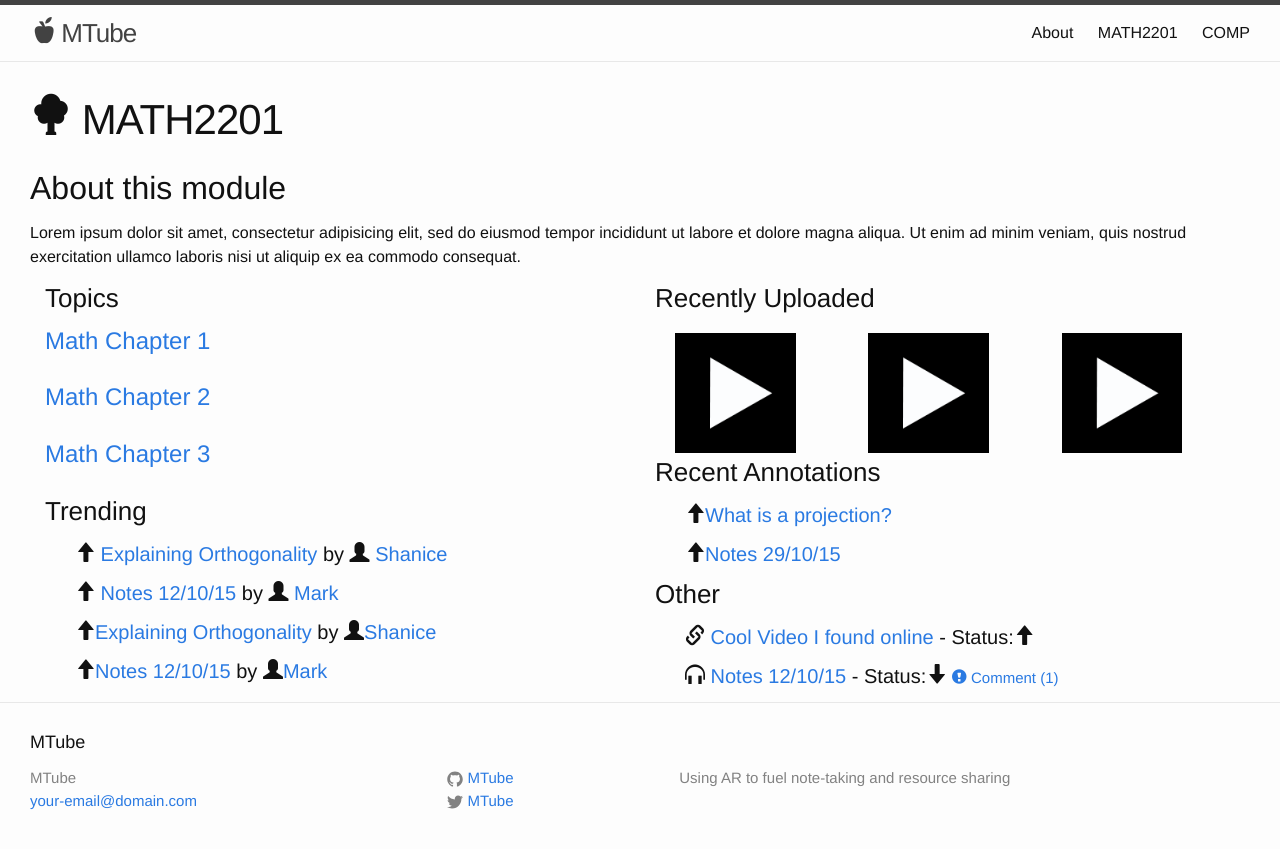
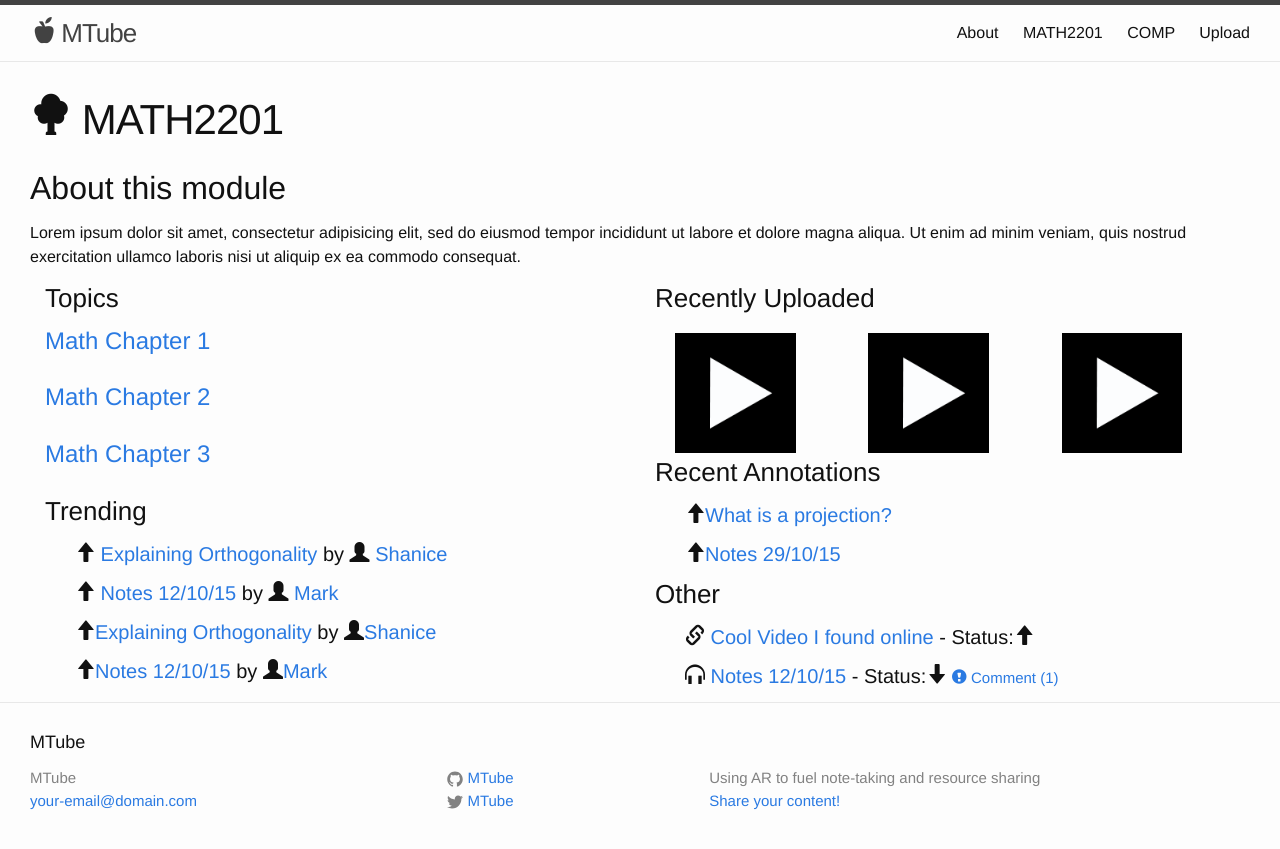
Before and after one commit to MTube/MTube.github.io, a Jekyll site: the page built from math/index.html, in a window 1280 px wide. Shown: the top 849 px of the page. Built offline with Jekyll 4.4.1, drawn with Linux system fonts in a browser that asks for light colours; nearby versions of some CDN libraries; library files that are not in the unit come from our copies.

Commit message:
added upload page

```diff
--- a/_includes/footer.html
+++ b/_includes/footer.html
@@ -46,7 +46,14 @@
       </div>
 
       <div class="footer-col  footer-col-3">
-        <p class="text">{{ site.description }}</p>
+        <ul>
+          <li class="text">
+            {{ site.description }}
+          </li>
+          <li style="text-decoration:none;">
+            <a href="{{ baseurl }}/upload.html">Share your content!</a>
+          </li>
+        </ul>
       </div>
     </div>
 
--- a/_layouts/courses.html
+++ b/_layouts/courses.html
@@ -2,7 +2,7 @@
 layout: default
 ---
 <div class="wrapper">
-	<div class="post course">
+	<div class="post">
 
 	  <header class="post-header">
 	    <h1 class="post-title"><span class="glyphicon glyphicon-tree-deciduous" aria-hidden="true"></span> {{ page.title }}</h1>
--- a/_sass/_course.scss
+++ b/_sass/_course.scss
@@ -1,4 +1,4 @@
-.course {
+.post {
 	padding-top: $spacing-unit;
 	padding-bottom: $spacing-unit;
 }
--- /dev/null
+++ b/_sass/_upload.scss
@@ -0,0 +1,3 @@
+div.upload div {
+
+}
--- a/css/main.scss
+++ b/css/main.scss
@@ -50,5 +50,6 @@
         "layout",
         "syntax-highlighting",
         "course",
+        "upload",
         "moodle"
 ;
```
Also changed, not shown: upload.html (added, +29 -0 lines).
